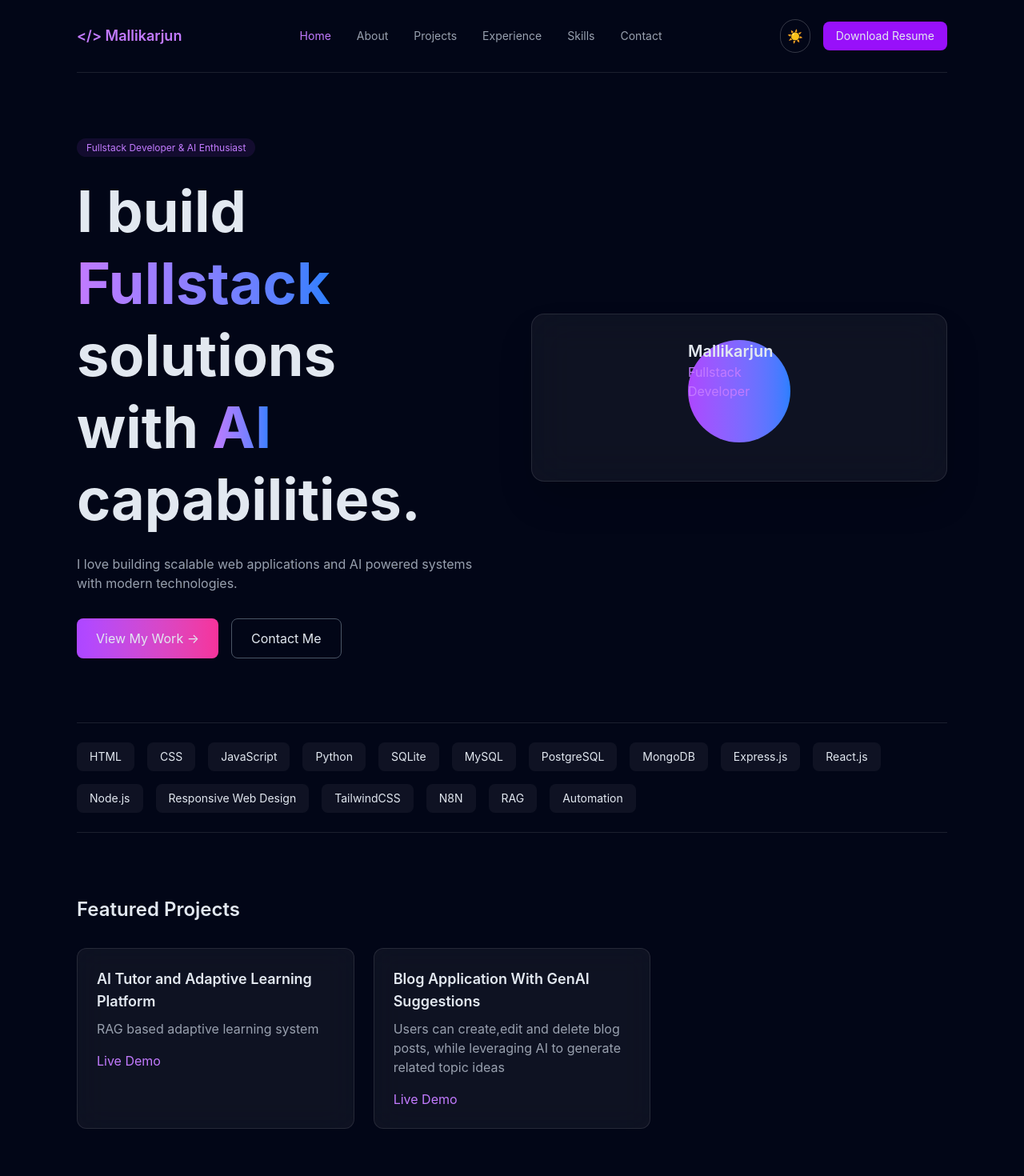
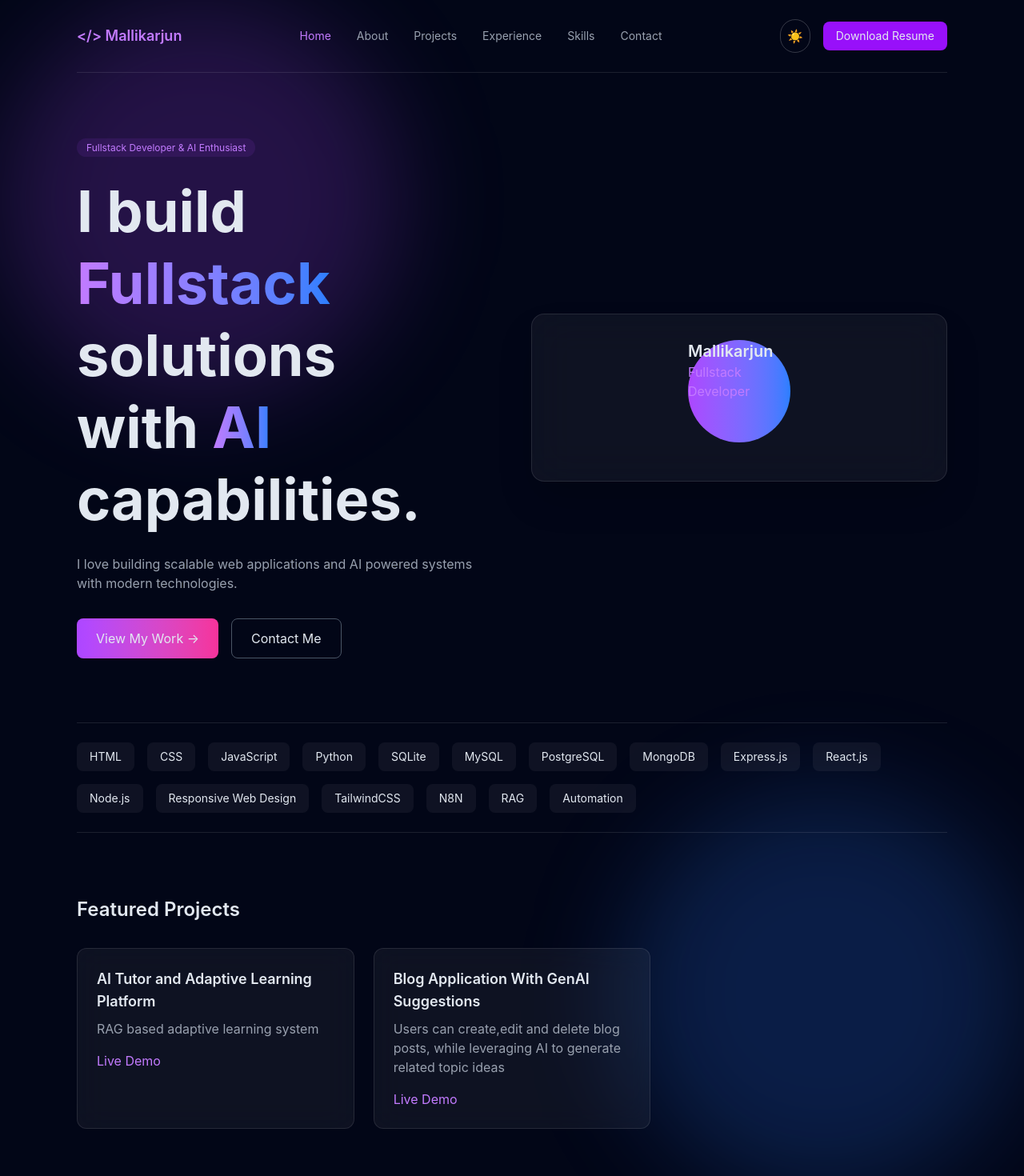
Before and after one commit to MMALLIKARJUN2312/My_Portfolio, a React (Vite) app in the folder frontend/: page / in a window 1280 px wide. Shown: the top 1470 px of the page at 80% size. Built offline with nearby package versions, Linux system fonts and the light colour scheme.

Commit message:
feat(frontend): add gradient glow background for modern visual depth

```diff
--- a/frontend/src/components/layout/MainLayout.tsx
+++ b/frontend/src/components/layout/MainLayout.tsx
@@ -1,7 +1,17 @@
-export default function MainLayout({children} : any) {
+import { div } from "framer-motion/client";
+
+export default function MainLayout({children} : {children : React.ReactNode}) {
     return (
-        <div className="min-h-screen px-6 md:px-16 lg:px-24 bg-gradient-to-b from-[#020617] to-[#0202617]">
-            {children}
+        <div className="relative min-h-screen px-6 md:px-16 lg:px-24 overflow-hidden">
+            <div className="absolute inset-0 -z-10">
+                <div className="absolute top-0 left-0 w-[500px] h-[500px] bg-purple-500/20 rounded-full blur-3xl" />
+                <div className="absolute bottom-0 right-0 w-[500px] h-[500px] bg-blue-500/20 rounded-full blur-3xl" />
+            </div>
+
+            <div className="relative z-10">
+                {children}
+            </div>
         </div>
+
     )
 }
```
